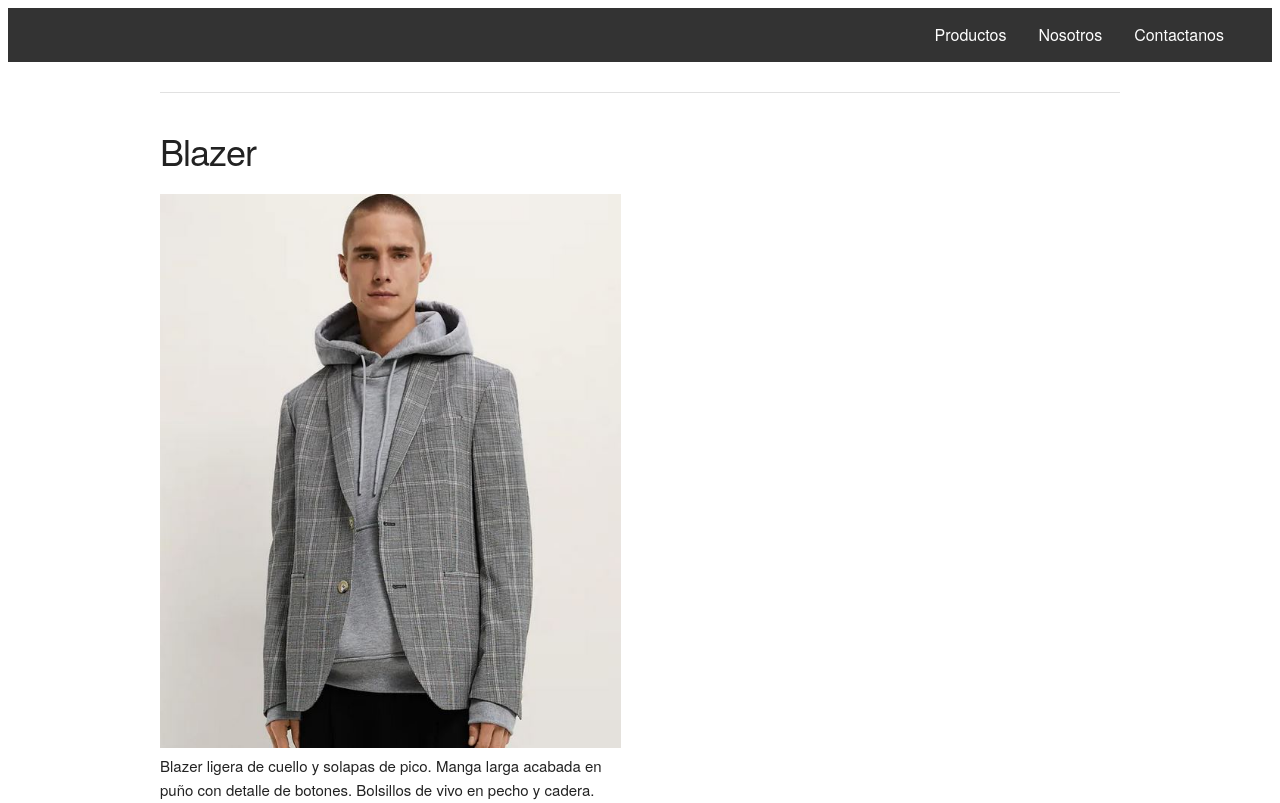
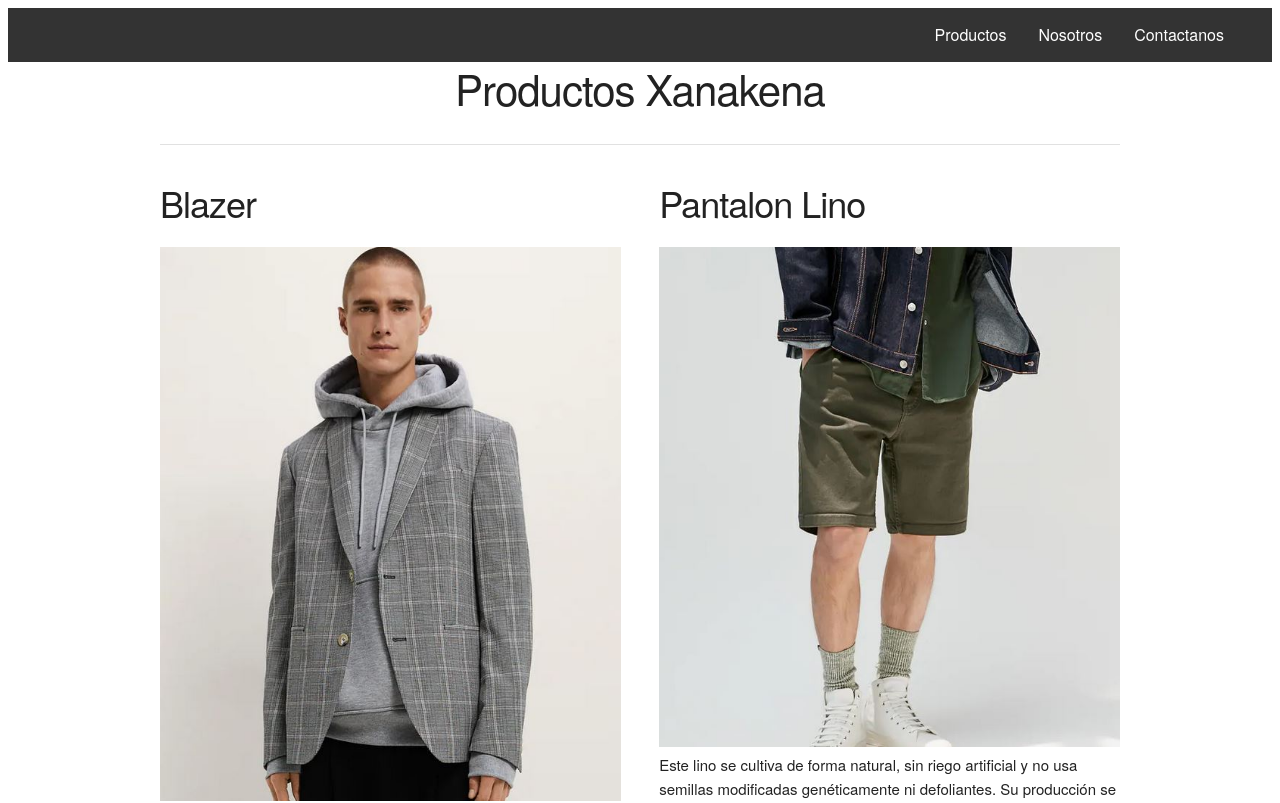
Before and after one commit to carlosvelasquezweb/Xanakena, a React (Create React App) app: page / in a window 1280 px wide. Shown: the top 803 px of the page. Built offline with nearby package versions, Linux system fonts and the light colour scheme; a small style sheet from the web is missing.

Commit message:
ItemDetail

```diff
--- a/src/App.js
+++ b/src/App.js
@@ -5,16 +5,21 @@ import ItemListContainer from "./components/ItemListContainer";
 import ItemDetailContainer from "./components/ItemDetailContainer";
 
 import CartIcon from "./components/CartIcon";
+import { BrowserRouter, Switch, Route } from "react-router-dom";
 
 function App() {
   return (
-    <>
-      <NavBar />  <ItemDetailContainer />
-      <br></br>
-      <ItemListContainer name="Productos Xanakena" />
-      <hr></hr>
-
-    </>
+    <BrowserRouter>
+      <NavBar />
+      <Switch>
+        <Route exact path="/">
+          <ItemListContainer name="Productos Xanakena" />
+        </Route>
+        <Route path="/item/:id">
+          <ItemDetailContainer />
+        </Route>
+      </Switch>
+    </BrowserRouter>
   );
 }
 
--- a/src/components/Item.js
+++ b/src/components/Item.js
@@ -1,13 +1,14 @@
 import React from "react";
+import { Link } from "react-router-dom";
 
 
-function Item(props) {
+function Item({id, nombre, descripcion, img }) {
 
   return (
     <>
-      <h3 className="u-full-width">{props.nombre}</h3>
-      <img className="u-full-width" src={props.img} title={props.nombre} />
-      <p className="u-full-width">{props.descripcion}</p>
+      <h3 className="u-full-width">{nombre}</h3>
+      <Link to={`/item/${id}`}> <img className="u-full-width" src={img} title={nombre} /></Link>
+      <p className="u-full-width">{descripcion}</p>
 
     </>
   );
--- a/src/components/ItemDetailContainer.js
+++ b/src/components/ItemDetailContainer.js
@@ -1,27 +1,31 @@
+import ItemDetail from "./ItemDetail";
 import React, { useEffect, useState } from "react";
-import ItemDetail  from "./ItemDetail";
+import { useParams } from "react-router-dom";
 
-const promesa = new Promise((resolved) => {
-  setTimeout(() => {
-    resolved([
-      {
+const getProduct = (productId) => {
+  return new Promise((res) => {
+    setTimeout(() => {
+      const item = {
+        id:"001",
         nombre: "Blazer",
         descripcion:
           "Blazer ligera de cuello y solapas de pico. Manga larga acabada en puño con detalle de botones. Bolsillos de vivo en pecho y cadera. Detalle bolsillo interior.",
         stock: "25",
         img: "./images/blazer.jpg",
-      } ]);
-  }, 3000);
-});
+      };
+      res(item);
+    }, 3000);
+  });
+};
 
 function ItemDetailContainer(props) {
   const [Productos, setProductos] = useState([]);
-
+  const {id  } = useParams();
   useEffect(() => {
-    promesa.then((Productos) => {
+    getProduct(id).then(res => {
       setProductos(Productos);
     });
-  });
+  }, [id]);
 
   return (
     <div className="container">
--- a/src/components/ItemListContainer.js
+++ b/src/components/ItemListContainer.js
@@ -5,13 +5,14 @@ const promesa = new Promise((resolved) => {
   setTimeout(() => {
     resolved([
       {
+        id:"001",
         nombre: "Blazer",
         descripcion:
           "Blazer ligera de cuello y solapas de pico. Manga larga acabada en puño con detalle de botones. Bolsillos de vivo en pecho y cadera. Detalle bolsillo interior.",
         stock: "25",
         img: "./images/blazer.jpg",
       },
-      {
+      {id:"002",
         nombre: "Pantalon Lino",
         descripcion:
           "Este lino se cultiva de forma natural, sin riego artificial y no usa semillas modificadas genéticamente ni defoliantes. Su producción se realiza en Europa siguiendo el estándar de European Flax® de European Confederation of Flax and Hemp (CELC).",
@@ -19,6 +20,7 @@ const promesa = new Promise((resolved) => {
         img: "./images/bermuda.jpg",
       },
       {
+        id:"003",
         nombre: "Bañador Estampado ",
         descripcion:
           "Bañador estampado con efecto lavado. Confeccionado en tejido de origen reciclado y secado rápido, con protección",
--- a/src/components/NavBar.js
+++ b/src/components/NavBar.js
@@ -1,16 +1,17 @@
 import React from 'react';
 import './NavBar.css';
 import CartIcon from './CartIcon';
+import {Link} from 'react-router-dom'
 
 function NavBar() {
     return <><div className="navbar">
         <CartIcon />
-        <a href="#contact">Contactanos</a>
+        <Link to="/">Contactanos</Link>
         <div className="subnav">
-            <a className="subnavbtn">Nosotros</a>
+            <Link to="/" className="subnavbtn">Nosotros</Link>
         </div>
         <div className="subnav">
-            <a className="subnavbtn">Productos</a>
+            <Link to="/" className="subnavbtn">Productos</Link>
         </div>
     </div>
     </>
```
Also changed, not shown: 1 other file (tests, documents, lock files or other folders).
